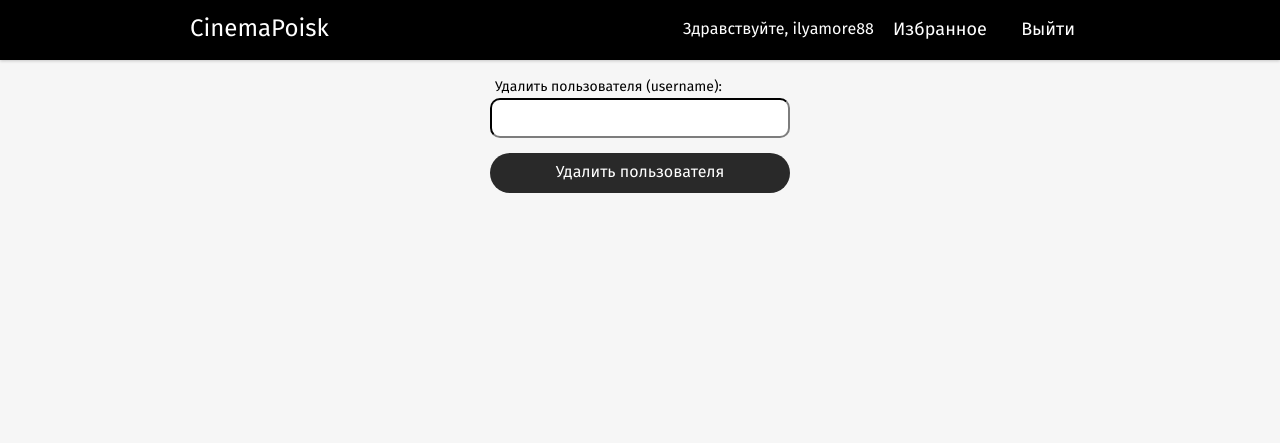
After one commit to ilyamore88/CinemaPoisk, a Django app: page /adminpanel/deleteuser in a window 1280 px wide. The commit adds this page. Shown: the top 443 px of the page. Run offline with Django 3.2, Linux system fonts and the light colour scheme; a user stored in the database is signed in; some libraries are stand-ins or nearby versions.

```diff
--- a/CinemaPoisk/urls.py
+++ b/CinemaPoisk/urls.py
@@ -15,4 +15,6 @@ urlpatterns = [
     path('auth/logout', loginviews.logout),
     path('auth/register', loginviews.register),
     path('adminpanel', adminviews.adminpanel),
+    path('adminpanel/addmoderator', adminviews.addmoderator),
+    path('adminpanel/deleteuser', adminviews.deleteuser),
 ]
--- /dev/null
+++ b/adminpanel/templates/editing/deleteuser.html
@@ -0,0 +1,13 @@
+{% extends 'base.html' %}
+{% load static %}
+{% block content %}
+    <form action="/adminpanel/deleteuser" method="post" class="adminpanel">
+        {% csrf_token %}
+        <label for="username" class="admin__text_label">Удалить пользователя (username):</label>
+        <input type="text" name="username" id="username" class="admin__input">
+        {% if login_error %}
+            <label class="error">{{ login_error }}</label>
+        {% endif %}
+        <input class="admin__button" type="submit" value="Удалить пользователя">
+    </form>
+{% endblock %}
--- a/adminpanel/views.py
+++ b/adminpanel/views.py
@@ -1,4 +1,3 @@
-from django.contrib.auth.forms import UserCreationForm
 from django.shortcuts import render, redirect
 from django.contrib import auth
 from django.template.context_processors import csrf
@@ -62,3 +61,83 @@ def moderatorpage(request):
         return redirect('/adminpanel/loginerror')
     return render(request, 'moderators_page.html', {"username": currentUser["username"],
                                                     "currentUserPermissions": currentUser["permissions"]})
+
+
+def addmoderator(request):
+    username = auth.get_user(request).username
+    file = open("templates/db/users_db.json", "r", encoding="utf8")
+    users = json.loads(file.read())
+    file.close()
+    currentUser = {}
+    for user in users:
+        if username == user["username"]:
+            currentUser = user
+            break
+    if currentUser == {}:
+        return redirect('/adminpanel/loginerror')
+    elif currentUser["permissions"] != "superuser":
+        auth.logout(request)
+        return redirect('/adminpanel/loginerror')
+    args = {}
+    args.update(csrf(request))
+    args["username"] = currentUser["username"]
+    args["permissions"] = currentUser["permissions"]
+    if request.POST:
+        username = request.POST.get('username', '')
+        userModerator = {}
+        for user in users:
+            if user["username"] == username:
+                userModerator = user
+                users.remove(user)
+                break
+        if userModerator != {}:
+            userModerator["permissions"] = "moderator"
+            users.append(userModerator)
+            file = open("templates/db/users_db.json", "w", encoding="utf8")
+            file.write(json.dumps(users))
+            file.close()
+            return redirect('/adminpanel')
+        else:
+            args["login_error"] = "Пользователь не найден"
+            return render(request, 'editing/addmoderator.html', args)
+    else:
+        return render(request, 'editing/addmoderator.html', args)
+
+
+def deleteuser(request):
+    username = auth.get_user(request).username
+    file = open("templates/db/users_db.json", "r", encoding="utf8")
+    users = json.loads(file.read())
+    file.close()
+    currentUser = {}
+    for user in users:
+        if username == user["username"]:
+            currentUser = user
+            break
+    if currentUser == {}:
+        return redirect('/adminpanel/loginerror')
+    elif currentUser["permissions"] != "superuser":
+        auth.logout(request)
+        return redirect('/adminpanel/loginerror')
+    args = {}
+    args.update(csrf(request))
+    args["username"] = currentUser["username"]
+    args["permissions"] = currentUser["permissions"]
+    if request.POST:
+        username = request.POST.get('username', '')
+        isUserFind = False
+        for user in users:
+            if user["username"] == username:
+                users.remove(user)
+                isUserFind = True
+                break
+        if isUserFind:
+            file = open("templates/db/users_db.json", "w", encoding="utf8")
+            file.write(json.dumps(users))
+            file.close()
+            return redirect('/adminpanel')
+        else:
+            args["login_error"] = "Пользователь не найден"
+            return render(request, 'editing/deleteuser.html', args)
+    else:
+        return render(request, 'editing/deleteuser.html', args)
--- a/static/css/style.css
+++ b/static/css/style.css
@@ -621,14 +621,43 @@ footer {
     color: #ffffff;
     text-decoration: none;
     margin-bottom: 10px;
+    border-top-width: 0px;
+    border-right-width: 0px;
+    border-left-width: 0px;
+    border-bottom-width: 0px;
 }
 
 .admin__button:hover {
     background: #202020;
     color: #f6f6f6;
+    cursor: pointer;
 }
 
 .admin__button:active {
     position: relative;
     top: 1px;
 }
+
+.admin__input {
+    margin-bottom: 15px;
+    height: 40px;
+    width: 100%;
+    border-radius: 10px;
+    background: #ffffff;
+    color: #202020;
+    text-align: center;
+    border-color: #292929;
+    font-family: fira_sansregular;
+}
+
+.admin__input:-webkit-autofill {
+    -webkit-box-shadow: inset 0 0 0 50px #fff !important; /* Цвет фона */
+    -webkit-text-fill-color: #202020 !important; /* цвет текста */
+    color: #202020 !important; /* цвет текста */
+}
+
+.admin__text_label {
+    margin-left: 5px;
+    font-family: fira_sansregular;
+    font-size: 14px;
+}
```
Also changed, not shown: adminpanel/templates/editing/addmoderator.html (added, +13 -0 lines), db.sqlite3.
